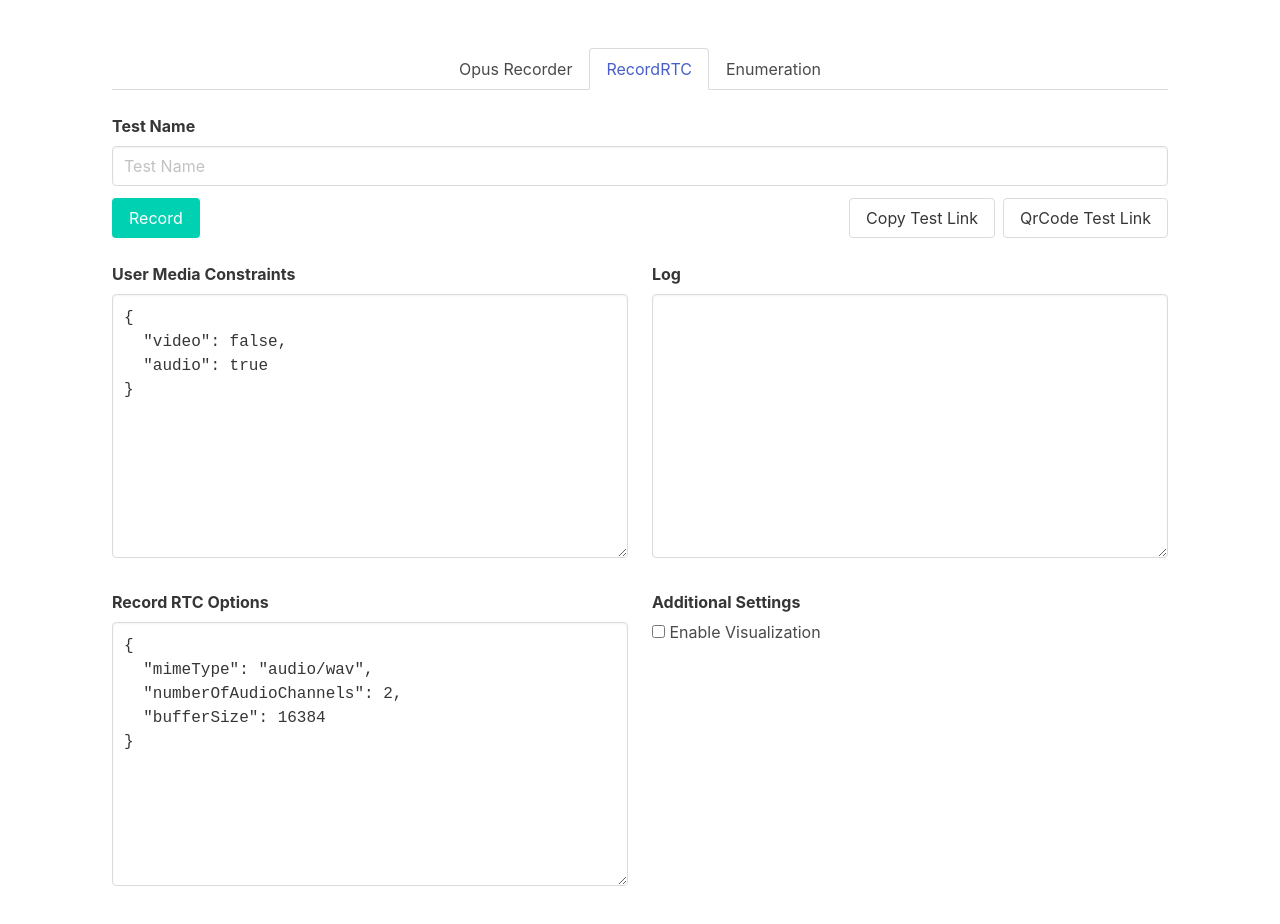
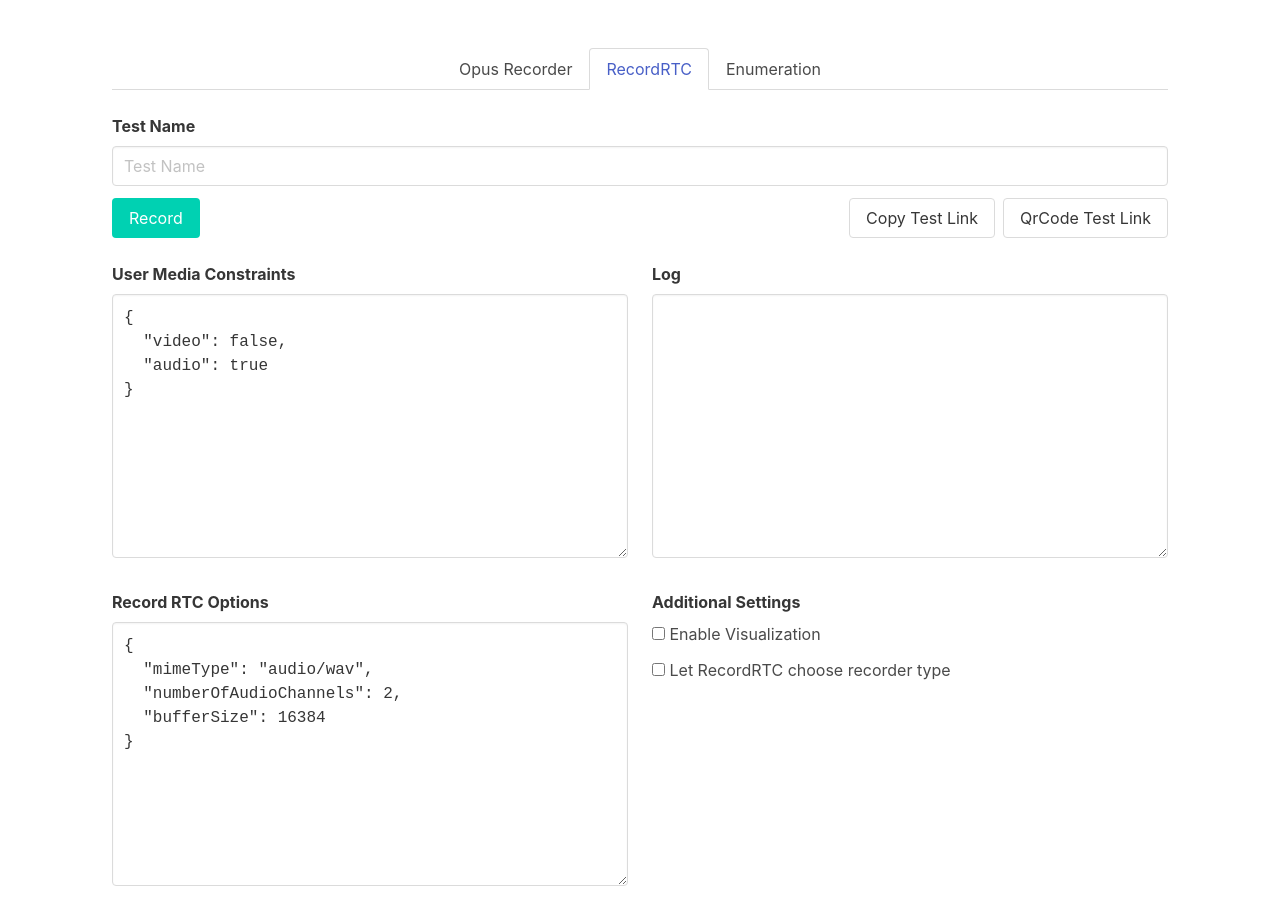
Before and after one commit to Dravere/html-user-media-testing, an Angular app: page / in a window 1280 px wide. Both pictures are taken after a click on the link "RecordRTC". Shown: the top 924 px of the page. Built offline with nearby package versions, Linux system fonts and the light colour scheme; what opus-recorder would draw is missing.

Commit message:
added possibility for recordrtc to decide on the recorder type

```diff
--- a/src/app/record-rtc-test/record-rtc-test.component.html
+++ b/src/app/record-rtc-test/record-rtc-test.component.html
@@ -17,11 +17,19 @@
     </div>
     <div class="column">
       <label class="label" for="additionalSettings">Additional Settings</label>
-      <div id="additionalSettings" class="field is-flex is-flex-direction-row is-justify-content-space-between is-align-content-center">
-        <label class="checkbox">
-          <input type="checkbox" [(ngModel)]="enableVisualization">
-          Enable Visualization
-        </label>
+      <div id="additionalSettings" class="control">
+        <div class="field">
+          <label class="checkbox">
+            <input type="checkbox" [(ngModel)]="enableVisualization">
+            Enable Visualization
+          </label>
+        </div>
+        <div class="field">
+          <label class="checkbox">
+            <input type="checkbox" [(ngModel)]="autoRecorderChoice">
+            Let RecordRTC choose recorder type
+          </label>
+        </div>
         <div class="audio-recorder" [ngStyle]="{'display': enableVisualization && audioTestBase.isRecordingRunning ? 'block' : 'none'}">
           <canvas #visualizer class="visualizer" width="300" height="70"></canvas>
         </div>
--- a/src/app/record-rtc-test/record-rtc-test.component.ts
+++ b/src/app/record-rtc-test/record-rtc-test.component.ts
@@ -25,6 +25,8 @@
 
   enableVisualization = false;
   @ViewChild('visualizer', {static: true}) canvasElementRef: ElementRef;
+
+  autoRecorderChoice = false;
 
   private recorder: any;
   private stream: MediaStream;
@@ -128,9 +130,19 @@
         this.visualize();
       }
 
-      this.recorder = new RecordRTC.StereoAudioRecorder(this.stream, recordRtcOptions);
+      if (this.autoRecorderChoice) {
+        this.recorder = RecordRTC(this.stream, recordRtcOptions);
+      } else {
+        this.recorder = new RecordRTC.StereoAudioRecorder(this.stream, recordRtcOptions);
+      }
+
       this.audioTestBase.appendLogLine('Start recording');
-      this.recorder.record();
+
+      if (this.autoRecorderChoice) {
+        this.recorder.startRecording();
+      } else {
+        this.recorder.record();
+      }
     } catch (e) {
       console.log('Failed to start with the recording!', e);
       this.audioTestBase.appendLogLine('Start of the recording failed!');
@@ -140,12 +152,18 @@
   public async stopRecording(): Promise<void> {
     return new Promise<void>((resolve, reject) => {
       try {
-        this.recorder.stop((blob) => {
+        const callback = (blob) => {
           this.audioTestBase.audioUrl = URL.createObjectURL(blob);
           this.stopTracks();
           this.audioTestBase.appendLogLine('Recording stopped');
           resolve();
-        });
+        };
+
+        if (this.autoRecorderChoice) {
+          this.recorder.stopRecording(() => callback(this.recorder.getBlob()));
+        } else {
+          this.recorder.stop(callback);
+        }
       } catch (e) {
         console.log('Error while stopping recording', e);
         this.audioTestBase.appendLogLine('Error while stopping recording!');
```
